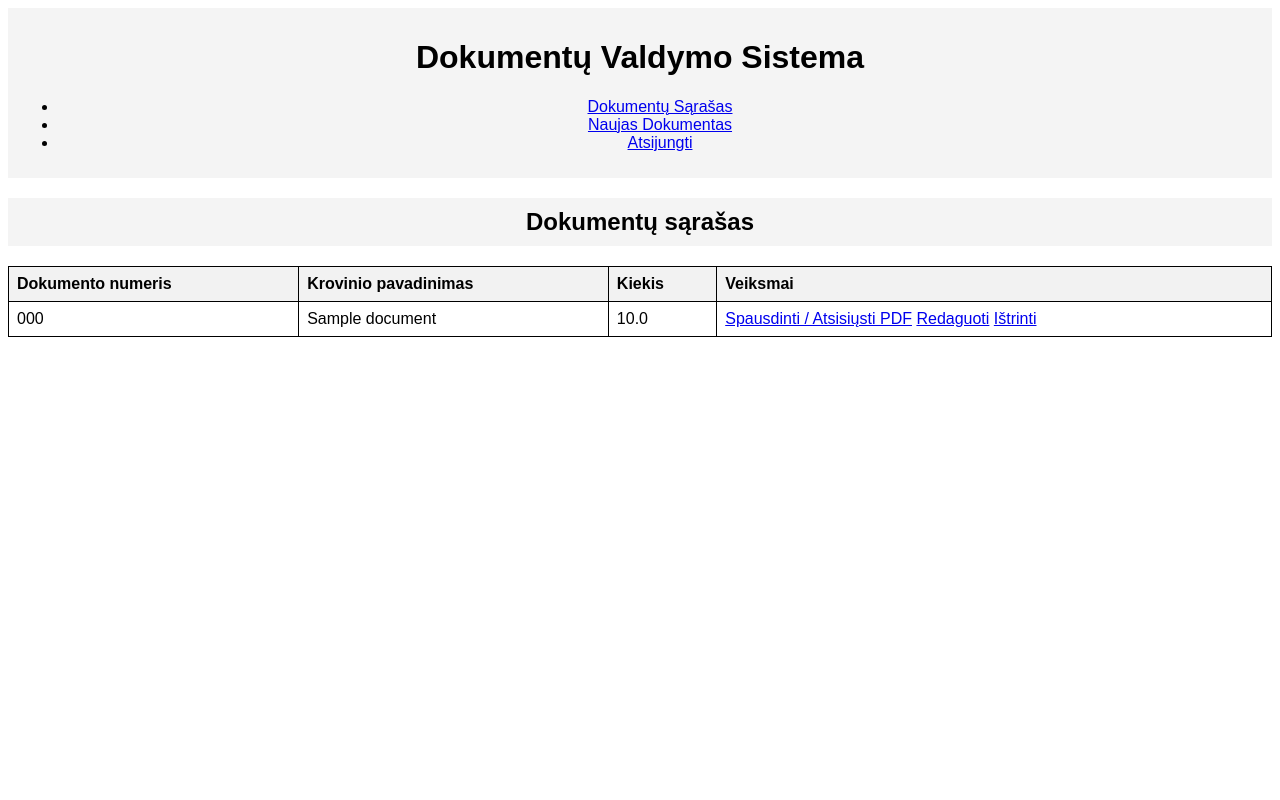
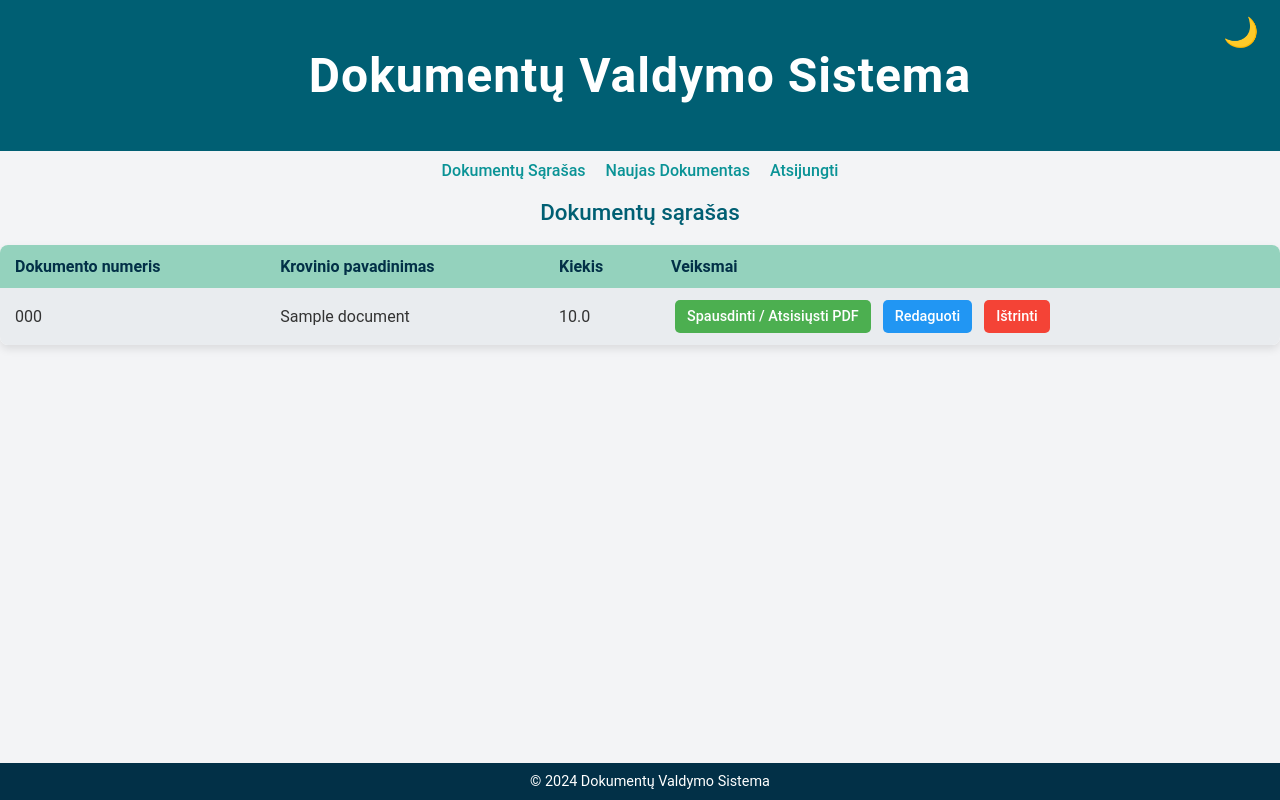
Before and after one commit to Eimantasj1/kranai, a Django app: page / in a window 1280 px wide. Run offline with Django 4.2, Linux system fonts and the light colour scheme; a user stored in the database is signed in; tables that the repository leaves empty hold one stand-in row (values such as "Sample post").

Commit message:
siek tiek css

```diff
--- a/kranai/documents/templates/base.html
+++ b/kranai/documents/templates/base.html
@@ -1,29 +1,34 @@
 {% load static %}
 <!DOCTYPE html>
-<html lang="en">
+<html lang="lt">
 <head>
     <meta charset="UTF-8">
-    <meta name="viewport" content="width=device-width, initial-scale=1.0">
-    <title>{% block title %}Dokumentų Valdymo Sistema{% endblock %}</title>
+    <title>Dokumentų Valdymo Sistema</title>
     <link rel="stylesheet" href="{% static 'styles.css' %}">
 </head>
-<body>
+<body class="light-mode">
     <header>
         <h1>Dokumentų Valdymo Sistema</h1>
+        <span class="toggle-theme" onclick="toggleTheme()">🌙</span>
+    </header>
     <nav>
         <ul>
             <li><a href="{% url 'document_list' %}">Dokumentų Sąrašas</a></li>
-                {% if user.is_authenticated %}
             <li><a href="{% url 'document_create' %}">Naujas Dokumentas</a></li>
             <li><a href="{% url 'logout' %}">Atsijungti</a></li>
-                {% else %}
-                    <li><a href="{% url 'login' %}">Prisijungti</a></li>
-                {% endif %}
         </ul>
     </nav>
-    </header>
     <main>
         {% block content %}{% endblock %}
     </main>
+    <footer>
+        © 2024 Dokumentų Valdymo Sistema
+    </footer>
+    <script>
+        function toggleTheme() {
+            document.body.classList.toggle('dark-mode');
+            document.body.classList.toggle('light-mode');
+        }
+    </script>
 </body>
 </html>
--- a/kranai/documents/templates/documents/document_list.html
+++ b/kranai/documents/templates/documents/document_list.html
@@ -17,11 +17,11 @@
         <td>{{ document.document_number }}</td>
         <td>{{ document.cargo_name }}</td>
         <td>{{ document.quantity }}</td>
-        <td>
-            <a href="{% url 'document_pdf' document.pk %}">Spausdinti / Atsisiųsti PDF</a>
-            <a href="{% url 'document_update' document.pk %}">Redaguoti</a>
+        <td class ="actions">
+            <a href="{% url 'document_pdf' document.pk %}" class="print">Spausdinti / Atsisiųsti PDF</a>
+            <a href="{% url 'document_update' document.pk %}" class="edit">Redaguoti</a>
             {% if request.user.is_staff %}
-                <a href="{% url 'document_delete' document.pk %}">Ištrinti</a>
+                <a href="{% url 'document_delete' document.pk %}" class="delete">Ištrinti</a>
             {% endif %}
         </td>
     </tr>
--- a/kranai/static/styles.css
+++ b/kranai/static/styles.css
@@ -1,57 +1,211 @@
+/* Bendra svetainės struktūra */
 body {
-    font-family: Arial, sans-serif;
+    font-family: 'Roboto', sans-serif;
+    margin: 0;
+    padding: 0;
+    background-color: #f3f4f6;
+    color: #333;
+    transition: background-color 0.3s ease, color 0.3s ease;
 }
 
-header, h2 {
-    background-color: #f4f4f4;
-    padding: 10px;
+header {
+    background-color: #005f73;
+    color: white;
+    padding: 15px 0;
     text-align: center;
+    font-size: 1.5em;
+    font-weight: 600;
+    letter-spacing: 1px;
+}
+
+h2 {
+    color: #005f73;
+    text-align: center;
+    font-size: 1.4em;
+    font-weight: 500;
+    margin-bottom: 20px;
+}
+
+nav ul {
+    list-style-type: none;
+    padding: 0;
+    display: flex;
+    justify-content: center;
+    margin-top: 10px;
+}
+
+nav ul li {
+    margin: 0 10px;
+}
+
+nav ul li a {
+    color: #0a9396;
+    text-decoration: none;
+    font-weight: 500;
+}
+
+nav ul li a:hover {
+    text-decoration: underline;
 }
 
 table {
+    box-sizing: border-box;
     width: 100%;
     border-collapse: collapse;
-}
-
-table, th, td {
-    border: 1px solid #ddd;
-    padding: 8px;
-}
-
-th {
-    background-color: #f2f2f2;
-}
-
-
-
-.document-container {
-    width: 100%;
-    margin: 0 auto;
-    padding: 20px;
-    border: 1px solid #000;
-    font-family: Arial, sans-serif;
-}
-
-.info-section, .vehicle-info, .location-info, .driver-info, .signature-section {
-    margin-bottom: 20px;
-}
-
-table {
-    width: 100%;
-    border-collapse: collapse;
-    margin-bottom: 20px;
+    margin-top: 20px;
+    background-color: #fff;
+    border-radius: 8px;
+    overflow: hidden;
+    box-shadow: 0 4px 8px rgba(0, 0, 0, 0.1);
 }
 
 th, td {
-    border: 1px solid #000;
-    padding: 8px;
+    padding: 12px 15px;
     text-align: left;
 }
 
 th {
-    background-color: #f2f2f2;
+    background-color: #94d2bd;
+    color: #023047;
+    font-weight: bold;
 }
 
-.signature-section {
-    text-align: left;
+tr:nth-child(even) {
+    background-color: #e9ecef;
 }
+
+tr:hover {
+    background-color: #edf2f7;
+}
+
+.actions a {
+    color: #ee6c4d;
+    font-weight: 500;
+    text-decoration: none;
+    padding: 5px 8px;
+    border-radius: 4px;
+    transition: background-color 0.3s ease;
+}
+
+.actions a:hover {
+    background-color: #ee6c4d;
+    color: #fff;
+}
+
+footer {
+    background-color: #023047;
+    color: white;
+    padding: 10px;
+    text-align: center;
+    font-size: 0.9em;
+    position: fixed;
+    bottom: 0;
+    width: 100%;
+}
+
+/* Mygtukai ir akcentai */
+button, .btn {
+    background-color: #0a9396;
+    color: white;
+    border: none;
+    padding: 10px 20px;
+    border-radius: 5px;
+    font-weight: 500;
+    cursor: pointer;
+    transition: background-color 0.3s ease;
+}
+
+button:hover, .btn:hover {
+    background-color: #94d2bd;
+}
+
+/* Šviesus ir tamsus režimas */
+:root {
+    --bg-color-light: #f3f4f6;
+    --text-color-light: #333;
+    --bg-color-dark: #1c1c1c;
+    --text-color-dark: #f3f4f6;
+}
+
+body.light-mode {
+    background-color: var(--bg-color-light);
+    color: var(--text-color-light);
+}
+
+body.dark-mode {
+    background-color: var(--bg-color-dark);
+    color: var(--text-color-dark);
+}
+
+.toggle-theme {
+    position: absolute;
+    top: 15px;
+    right: 20px;
+    cursor: pointer;
+    font-size: 1.2em;
+    color: #005f73;
+}
+
+.toggle-theme:hover {
+    color: #94d2bd;
+}
+/* Bendras mygtukų stilius */
+.actions a {
+    display: inline-block;
+    padding: 8px 12px;
+    margin: 0 4px;
+    font-size: 0.9em;
+    font-weight: 500;
+    color: #fff;
+    text-decoration: none;
+    border-radius: 5px;
+    transition: background-color 0.3s ease, box-shadow 0.3s ease;
+}
+.actions a.print {
+    background-color: #4CAF50;
+}
+.actions a.print:hover {
+    background-color: #388e3c;
+    box-shadow: 0 4px 8px rgba(0, 0, 0, 0.2);
+}
+.actions a.edit {
+    background-color: #2196F3;
+}
+.actions a.edit:hover {
+    background-color: #1976d2;
+    box-shadow: 0 4px 8px rgba(0, 0, 0, 0.2);
+}
+.actions a.delete {
+    background-color: #f44336;
+}
+.actions a.delete:hover {
+    background-color: #d32f2f;
+    box-shadow: 0 4px 8px rgba(0, 0, 0, 0.2);
+}
+
+/* Spausdinti PDF mygtuko stilius */
+.actions a.print {
+    background-color: #4CAF50; /* žalia spalva */
+}
+.actions a.print:hover {
+    background-color: #388e3c;
+    box-shadow: 0 4px 8px rgba(0, 0, 0, 0.2);
+}
+
+/* Redaguoti mygtuko stilius */
+.actions a.edit {
+    background-color: #2196F3; /* mėlyna spalva */
+}
+.actions a.edit:hover {
+    background-color: #1976d2;
+    box-shadow: 0 4px 8px rgba(0, 0, 0, 0.2);
+}
+
+/* Ištrinti mygtuko stilius */
+.actions a.delete {
+    background-color: #f44336; /* raudona spalva */
+}
+.actions a.delete:hover {
+    background-color: #d32f2f;
+    box-shadow: 0 4px 8px rgba(0, 0, 0, 0.2);
+}
```
Also changed, not shown: 2 other files. Lines whose indentation alone changed are shown as unchanged.
